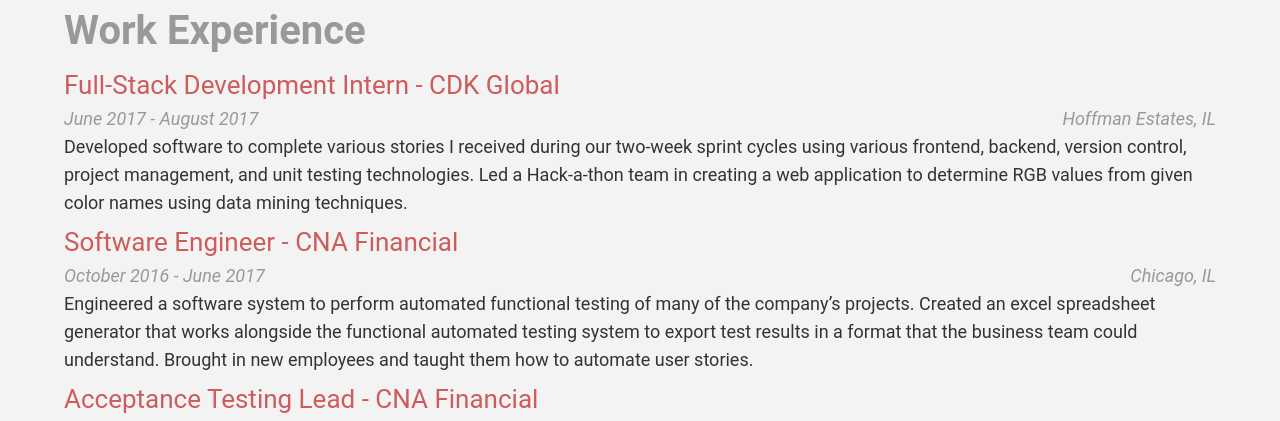
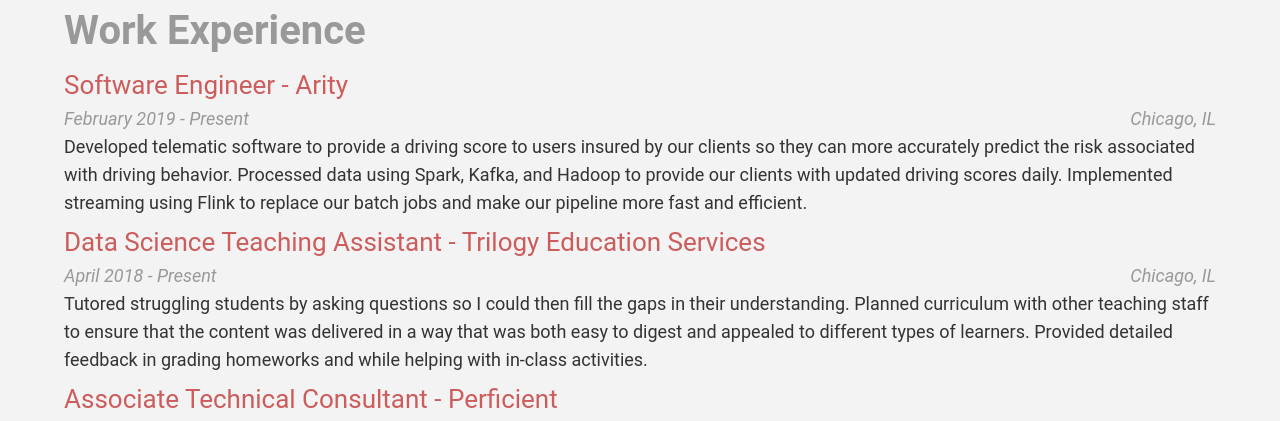
Before and after one commit to CodyNicholson/React_Resume_Project, a React (Create React App) app: page / in a window 1280 px wide. Shown: the part 531-952 px from the top of the page. Built offline with nearby package versions, Linux system fonts and the light colour scheme.

Commit message:
Added work entries

```diff
--- a/src/data.js
+++ b/src/data.js
@@ -19,7 +19,32 @@
 			["Download Résumé","https://drive.google.com/open?id=17B6AVFMMvX8CV8cx7DWSdJjvh4SG1-Ul"]
 		]
 	},
-	"jobs": [{
+	"jobs": [
+			{
+					"employer": "Arity",
+					"title": "Software Engineer",
+					"location": "Chicago, IL",
+					"dates": "February 2019 - Present",
+					"description": "Developed telematic software to provide a driving score to users insured by our clients so they can more accurately predict the risk associated with driving behavior. Processed data using Spark, Kafka, and Hadoop to provide our clients with updated driving scores daily. Implemented streaming using Flink to replace our batch jobs and make our pipeline more fast and efficient.",
+					"link": "https://www.arity.com/"
+			},
+			{
+					"employer": "Trilogy Education Services",
+					"title": "Data Science Teaching Assistant",
+					"location": "Chicago, IL",
+					"dates": "April 2018 - Present",
+					"description": "Tutored struggling students by asking questions so I could then fill the gaps in their understanding. Planned curriculum with other teaching staff to ensure that the content was delivered in a way that was both easy to digest and appealed to different types of learners. Provided detailed feedback in grading homeworks and while helping with in-class activities.",
+					"link": "https://www.trilogyed.com/"
+			},
+			{
+					"employer": "Perficient",
+					"title": "Associate Technical Consultant",
+					"location": "Chicago, IL",
+					"dates": "June 2018 - December 2018",
+					"description": "Software engagement engineer responsible for delivery of customer-facing solutions projects for presentation to clients. Full-stack development using a wide range of technologies including: C#, ASP.NET Core, Entity Framework, Angular, PHP, MySQL, Microsoft DQL Management Studio, and ASP.NET Web Forms.",
+					"link": "https://www.perficient.com/"
+			},
+			{
 				"employer": "CDK Global",
 				"title": "Full-Stack Development Intern",
 				"location": "Hoffman Estates, IL",
```
